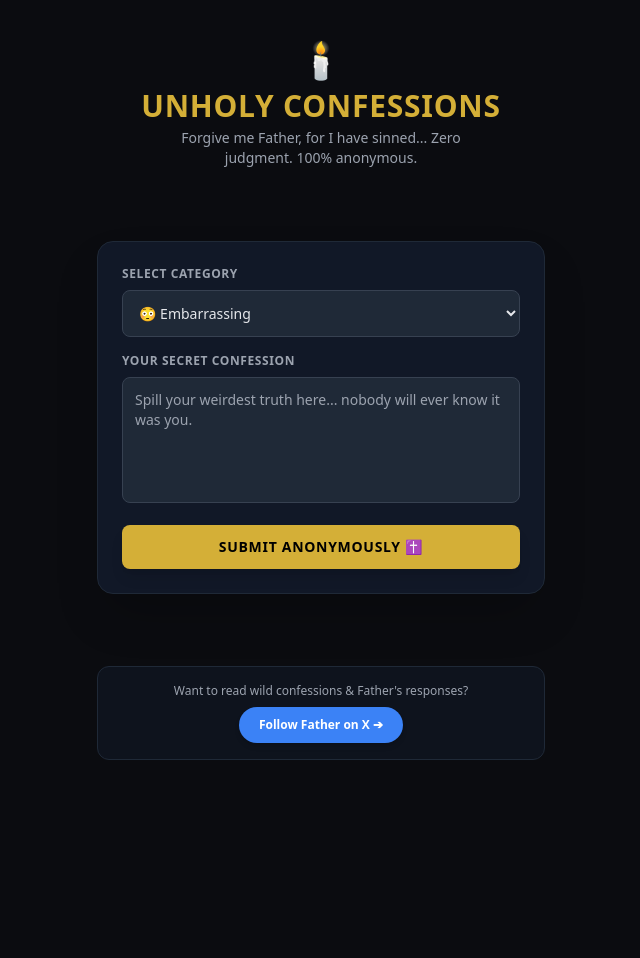
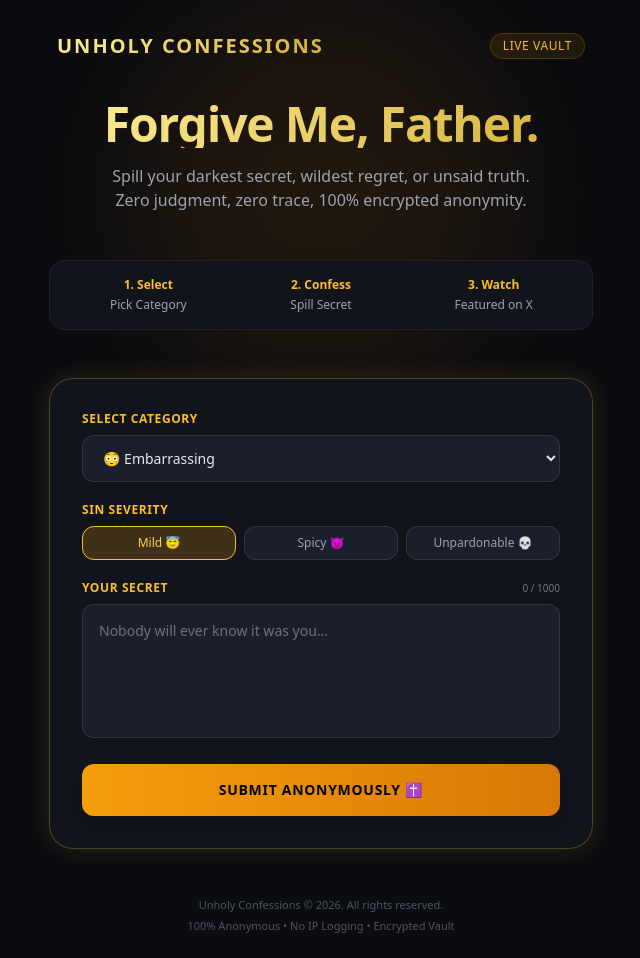
Before and after one commit to zioneddie/unholy-confessions, a plain HTML site: page index.html in a window 1280 px wide. Shown: the whole page, without its empty margins (319-959 px from the left). Before the commit the page ends 800 px from the top, so only its background shows below. Drawn offline with nearby package versions, Linux system fonts and the light colour scheme.

Commit message:
Update index.html

```diff
--- a/index.html
+++ b/index.html
@@ -3,126 +3,227 @@
 <head>
   <meta charset="UTF-8">
   <meta name="viewport" content="width=device-width, initial-scale=1.0">
-  <title>Unholy Confessions | Anonymous Secrets</title>
-  <!-- Tailwind CSS CDN for sleek dark styling -->
+  <title>Unholy Confessions | Anonymous Vault</title>
   <script src="https://cdn.tailwindcss.com"></script>
   <style>
-    body { background-color: #0b0c10; color: #e0e6ed; font-family: system-ui, sans-serif; }
-    .gold-accent { color: #d4af37; }
-    .gold-bg { background-color: #d4af37; }
+    body {
+      background-color: #0B0C10;
+      color: #E0E0E0;
+      font-family: system-ui, -apple-system, sans-serif;
+    }
+    .gold-glow {
+      box-shadow: 0 0 25px rgba(212, 175, 55, 0.15);
+    }
+    .gold-border {
+      border-color: rgba(212, 175, 55, 0.3);
+    }
+    .gold-gradient-text {
+      background: linear-gradient(135deg, #FFF099 0%, #D4AF37 100%);
+      -webkit-background-clip: text;
+      -webkit-text-fill-color: transparent;
+    }
   </style>
 </head>
-<body class="min-h-screen flex flex-col items-center justify-between p-4">
+<body class="min-h-screen flex flex-col justify-between antialiased selection:bg-amber-500 selection:text-black">
 
-  <!-- Header Section -->
-  <header class="text-center mt-6">
-    <div class="text-4xl mb-2">🕯️</div>
-    <h1 class="text-3xl font-extrabold tracking-wide uppercase gold-accent">Unholy Confessions</h1>
-    <p class="text-gray-400 text-sm mt-1 max-w-xs mx-auto">
-      Forgive me Father, for I have sinned... Zero judgment. 100% anonymous.
-    </p>
+  <!-- Ambient Glow -->
+  <div class="fixed top-0 left-1/2 -translate-x-1/2 w-96 h-96 bg-amber-600/10 rounded-full blur-3xl pointer-events-none"></div>
+
+  <!-- Header -->
+  <header class="w-full max-w-xl mx-auto px-6 pt-8 pb-4 flex justify-between items-center z-10">
+    <div class="text-xl font-bold tracking-widest uppercase gold-gradient-text">
+      Unholy Confessions
+    </div>
+    <span class="text-xs px-3 py-1 rounded-full bg-amber-500/10 text-amber-400 border border-amber-500/20 tracking-wider uppercase">
+      Live Vault
+    </span>
   </header>
 
-  <!-- Confessional Box Form -->
-  <main class="w-full max-w-md bg-gray-900 border border-gray-800 rounded-2xl p-6 shadow-2xl my-6">
+  <main class="w-full max-w-xl mx-auto px-4 py-6 space-y-12 z-10">
 
-    <form id="confessionForm" onsubmit="submitConfession(event)" class="space-y-4">
+    <!-- Hero Section -->
+    <section class="text-center space-y-4">
+      <h1 class="text-4xl md:text-5xl font-extrabold tracking-tight gold-gradient-text">
+        Forgive Me, Father.
+      </h1>
+      <p class="text-gray-400 text-sm md:text-base max-w-md mx-auto leading-relaxed">
+        Spill your darkest secret, wildest regret, or unsaid truth. Zero judgment, zero trace, 100% encrypted anonymity.
+      </p>
+    </section>
 
-      <!-- Category Selector -->
+    <!-- How It Works -->
+    <section class="grid grid-cols-3 gap-2 bg-[#12141C] p-4 rounded-2xl border border-white/5 text-center text-xs">
+      <div class="space-y-1">
+        <div class="text-amber-400 font-bold">1. Select</div>
+        <div class="text-gray-400">Pick Category</div>
+      </div>
+      <div class="space-y-1">
+        <div class="text-amber-400 font-bold">2. Confess</div>
+        <div class="text-gray-400">Spill Secret</div>
+      </div>
+      <div class="space-y-1">
+        <div class="text-amber-400 font-bold">3. Watch</div>
+        <div class="text-gray-400">Featured on X</div>
+      </div>
+    </section>
+
+    <!-- Confession Form Card -->
+    <section class="bg-[#12141C] border gold-border rounded-3xl p-6 md:p-8 gold-glow relative overflow-hidden space-y-6">
+
+      <form id="confessionForm" class="space-y-5">
+
+        <!-- Category Dropdown -->
         <div>
-        <label class="block text-xs font-semibold text-gray-400 uppercase tracking-wider mb-2">Select Category</label>
-        <select id="category" class="w-full bg-gray-800 border border-gray-700 text-gray-200 text-sm rounded-lg p-3 focus:outline-none focus:border-yellow-600">
-          <option value="Embarrassing">😳 Embarrassing</option>
-          <option value="Wild & Unbelievable">🔥 Wild & Unbelievable</option>
-          <option value="Petty Revenge">😈 Petty Revenge</option>
-          <option value="Work & School">💼 Work / School</option>
-          <option value="Relationships">💔 Relationships</option>
+          <label class="block text-xs font-semibold uppercase tracking-wider text-amber-400 mb-2">
+            Select Category
+          </label>
+          <select id="category" class="w-full bg-[#1B1E2B] border border-white/10 rounded-xl px-4 py-3 text-sm text-gray-200 focus:outline-none focus:border-amber-400 transition-colors">
+            <option value="😳 Embarrassing">😳 Embarrassing</option>
+            <option value="💔 Unfaithful / Relationships">💔 Unfaithful / Relationships</option>
+            <option value="💼 Workplace / Career">💼 Workplace / Career</option>
+            <option value="🔥 Wild / Nightlife">🔥 Wild / Nightlife</option>
+            <option value="🐍 Petty Revenge">🐍 Petty Revenge</option>
+            <option value="🤫 Dark Secret">🤫 Dark Secret</option>
           </select>
         </div>
 
-      <!-- Secret Text Area -->
+        <!-- Sin Severity Selector -->
         <div>
-        <label class="block text-xs font-semibold text-gray-400 uppercase tracking-wider mb-2">Your Secret Confession</label>
-        <textarea id="confessionText" rows="5" required placeholder="Spill your weirdest truth here... nobody will ever know it was you." class="w-full bg-gray-800 border border-gray-700 text-gray-100 text-sm rounded-lg p-3 focus:outline-none focus:border-yellow-600 resize-none"></textarea>
+          <label class="block text-xs font-semibold uppercase tracking-wider text-amber-400 mb-2">
+            Sin Severity
+          </label>
+          <div class="grid grid-cols-3 gap-2">
+            <label class="cursor-pointer">
+              <input type="radio" name="severity" value="Mild 😇" class="peer hidden" checked>
+              <div class="text-center text-xs py-2 rounded-xl bg-[#1B1E2B] border border-white/10 text-gray-400 peer-checked:bg-amber-500/20 peer-checked:border-amber-400 peer-checked:text-amber-300 transition-all">
+                Mild 😇
+              </div>
+            </label>
+            <label class="cursor-pointer">
+              <input type="radio" name="severity" value="Spicy 😈" class="peer hidden">
+              <div class="text-center text-xs py-2 rounded-xl bg-[#1B1E2B] border border-white/10 text-gray-400 peer-checked:bg-amber-500/20 peer-checked:border-amber-400 peer-checked:text-amber-300 transition-all">
+                Spicy 😈
+              </div>
+            </label>
+            <label class="cursor-pointer">
+              <input type="radio" name="severity" value="Unpardonable 💀" class="peer hidden">
+              <div class="text-center text-xs py-2 rounded-xl bg-[#1B1E2B] border border-white/10 text-gray-400 peer-checked:bg-amber-500/20 peer-checked:border-amber-400 peer-checked:text-amber-300 transition-all">
+                Unpardonable 💀
+              </div>
+            </label>
+          </div>
+        </div>
+
+        <!-- Confession Textarea -->
+        <div>
+          <div class="flex justify-between items-center mb-2">
+            <label class="block text-xs font-semibold uppercase tracking-wider text-amber-400">
+              Your Secret
+            </label>
+            <span id="charCount" class="text-[10px] text-gray-500">0 / 1000</span>
+          </div>
+          <textarea id="confessionText" rows="5" maxlength="1000" placeholder="Nobody will ever know it was you..." class="w-full bg-[#1B1E2B] border border-white/10 rounded-xl p-4 text-sm text-gray-200 placeholder-gray-500 focus:outline-none focus:border-amber-400 transition-colors resize-none"></textarea>
         </div>
 
         <!-- Submit Button -->
-      <button type="submit" id="submitBtn" class="w-full gold-bg hover:bg-yellow-600 text-black font-bold py-3 px-4 rounded-lg transition duration-200 text-sm uppercase tracking-wider shadow-lg">
+        <button type="submit" id="submitBtn" class="w-full bg-gradient-to-r from-amber-500 to-amber-600 hover:from-amber-400 hover:to-amber-500 text-black font-bold py-4 rounded-xl shadow-lg transition-all active:scale-[0.98] tracking-wider uppercase text-sm">
           Submit Anonymously ✝️
         </button>
 
       </form>
 
-    <!-- Success Message (Hidden by default) -->
-    <div id="statusMessage" class="hidden text-center py-6">
-      <div class="text-3xl mb-2">🤫</div>
-      <h3 class="text-lg font-bold gold-accent">Confession Received!</h3>
-      <p class="text-xs text-gray-400 mt-2">Father has received your secret. Watch TikTok & X to see if your story gets featured!</p>
-      <button onclick="resetForm()" class="mt-4 text-xs text-yellow-500 underline">Send Another Secret</button>
+      <!-- Success Screen with Funny Penance & X CTA -->
+      <div id="successMessage" class="hidden text-center py-6 space-y-5">
+        <div class="text-4xl">🕯️</div>
+
+        <div class="space-y-1">
+          <h3 class="text-xl font-bold gold-gradient-text">"Go in peace, my child."</h3>
+          <p class="text-xs text-amber-400/90 font-medium italic">
+            "Thou art 87% forgiven. Say three 'Hail Marys', clear your browser history, and do not repeat this chaos before Friday."
+          </p>
         </div>
+
+        <div class="bg-[#1B1E2B] border border-white/5 rounded-2xl p-4 space-y-3">
+          <p class="text-xs text-gray-300 leading-relaxed">
+            Father has received your secret. Your confession will be posted on our <b class="text-amber-400">X page</b> for community absolution!
+          </p>
+
+          <a id="xFollowBtn" href="#" target="_blank" class="inline-block w-full bg-gradient-to-r from-amber-500 to-amber-600 hover:from-amber-400 hover:to-amber-500 text-black text-xs font-bold py-3 rounded-xl shadow transition-all tracking-wider uppercase">
+            Follow Us On X To See Your Confession →
+          </a>
+        </div>
+
+        <div>
+          <button onclick="resetForm()" class="text-xs text-gray-400 hover:text-amber-400 underline transition-colors">
+            Confess Another Secret
+          </button>
+        </div>
+      </div>
+
+    </section>
 
   </main>
 
-  <!-- Follow on X (Twitter) Call to Action -->
-  <footer class="w-full max-w-md text-center mb-6">
-    <div class="bg-gray-900/60 border border-gray-800 rounded-xl p-4">
-      <p class="text-xs text-gray-400 mb-2">Want to read wild confessions & Father's responses?</p>
-      <!-- REPLACE YOUR_X_HANDLE BELOW (e.g. https://x.com/MyXAccount) -->
-      <a id="xLink" href="https://x.com/YOUR_X_HANDLE" target="_blank" class="inline-flex items-center gap-2 bg-blue-500 hover:bg-blue-600 text-white font-semibold text-xs py-2.5 px-5 rounded-full transition shadow-md">
-        Follow Father on X ➔
-      </a>
-    </div>
+  <!-- Footer -->
+  <footer class="w-full max-w-xl mx-auto px-6 py-6 text-center text-[11px] text-gray-600 space-y-1 z-10">
+    <p>Unholy Confessions © 2026. All rights reserved.</p>
+    <p>100% Anonymous • No IP Logging • Encrypted Vault</p>
   </footer>
 
+  <!-- Bot Script Integration -->
   <script>
-    // YOUR CONFIGURATION
-    const BOT_TOKEN = "8715731116:AAGmr450A0nx_dKlWsLF090lmPVgjdsoQHU"; // Paste your Bot API Key inside these quotes
-    const CHAT_ID = "5982017489";             // Your Telegram User ID is already set!
+    const BOT_TOKEN = "8715731116:AAGmr450A0nx_dKlWsLF090lmPVgjdsoQHU";
+    const CHAT_ID = "5982017489";
 
-    async function submitConfession(e) {
+    const form = document.getElementById('confessionForm');
+    const textarea = document.getElementById('confessionText');
+    const charCount = document.getElementById('charCount');
+    const submitBtn = document.getElementById('submitBtn');
+    const successMessage = document.getElementById('successMessage');
+
+    textarea.addEventListener('input', () => {
+      charCount.textContent = `${textarea.value.length} / 1000`;
+    });
+
+    form.addEventListener('submit', async (e) => {
       e.preventDefault();
+      const text = textarea.value.trim();
+      const category = document.getElementById('category').value;
+      const severity = document.querySelector('input[name="severity"]:checked').value;
 
-      const category = document.getElementById('category').value;
-      const text = document.getElementById('confessionText').value;
-      const submitBtn = document.getElementById('submitBtn');
+      if (!text) return;
 
       submitBtn.disabled = true;
-      submitBtn.innerText = "Sending to Father...";
+      submitBtn.textContent = 'Encrypting & Sending...';
 
-      const message = `📩 *NEW UNHOLY CONFESSION*\n\n📌 *Category:* ${category}\n💬 *Confession:*\n"${text}"`;
+      const message = `🚨 <b>NEW UNHOLY CONFESSION</b>\n\n<b>Category:</b> ${category}\n<b>Severity:</b> ${severity}\n\n<b>Confession:</b>\n"${text}"`;
 
       try {
-        const res = await fetch(`https://api.telegram.org/bot${BOT_TOKEN}/sendMessage`, {
+        await fetch(`https://api.telegram.org/bot${BOT_TOKEN}/sendMessage`, {
           method: 'POST',
           headers: { 'Content-Type': 'application/json' },
           body: JSON.stringify({
             chat_id: CHAT_ID,
             text: message,
-            parse_mode: 'Markdown'
+            parse_mode: 'HTML'
           })
         });
 
-        if (res.ok) {
-          document.getElementById('confessionForm').classList.add('hidden');
-          document.getElementById('statusMessage').classList.remove('hidden');
-        } else {
-          alert('Failed to send. Make sure you started a chat with your Telegram Bot first!');
+        form.classList.add('hidden');
+        successMessage.classList.remove('hidden');
+      } catch (err) {
+        alert('Failed to send confession. Please check connection.');
+      } finally {
         submitBtn.disabled = false;
-          submitBtn.innerText = "Submit Anonymously ✝️";
+        submitBtn.textContent = 'Submit Anonymously ✝️';
       }
-      } catch (err) {
-        alert('Network error. Check your internet connection.');
-        submitBtn.disabled = false;
-        submitBtn.innerText = "Submit Anonymously ✝️";
-      }
-    }
+    });
 
     function resetForm() {
-      document.getElementById('confessionText').value = '';
-      document.getElementById('confessionForm').classList.remove('hidden');
-      document.getElementById('statusMessage').classList.add('hidden');
-      document.getElementById('submitBtn').disabled = false;
-      document.getElementById('submitBtn').innerText = "Submit Anonymously ✝️";
+      textarea.value = '';
+      charCount.textContent = '0 / 1000';
+      successMessage.classList.add('hidden');
+      form.classList.remove('hidden');
     }
   </script>
 </body>
```
Lines whose indentation alone changed are shown as unchanged.
